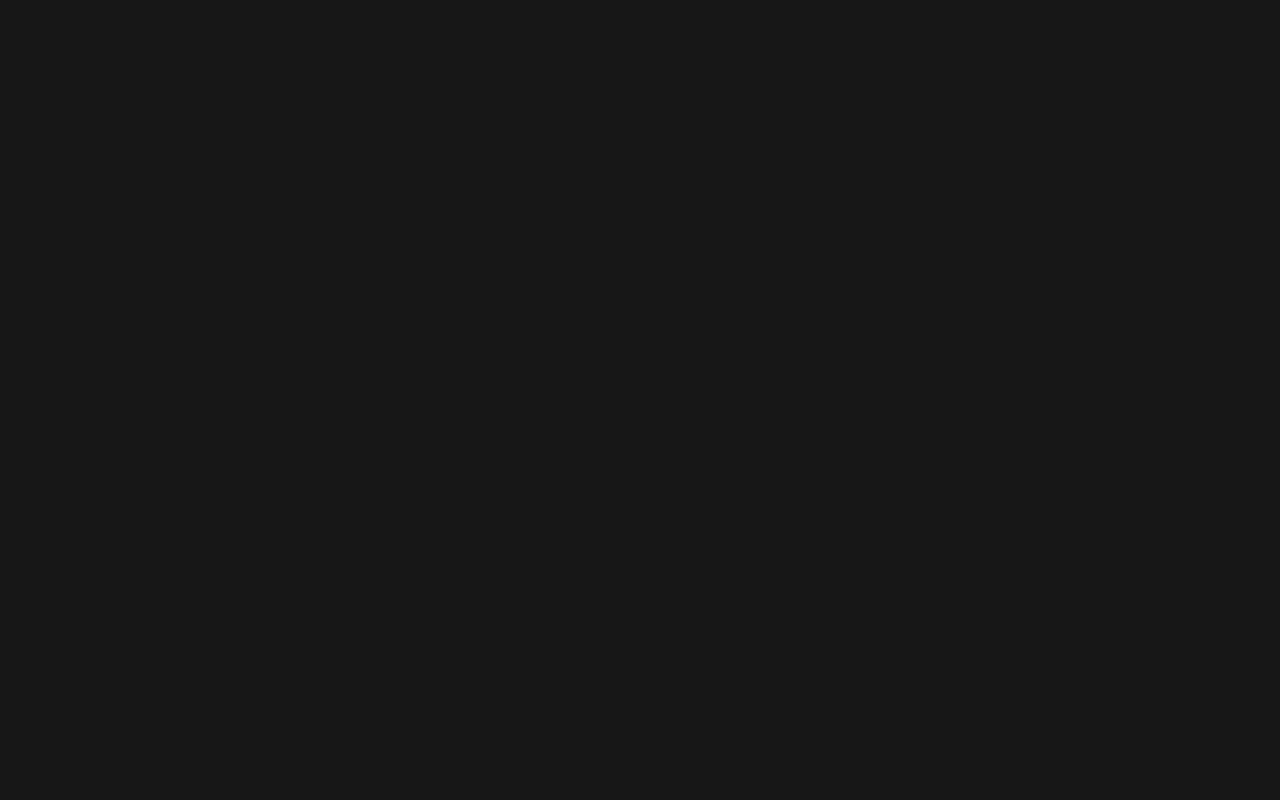
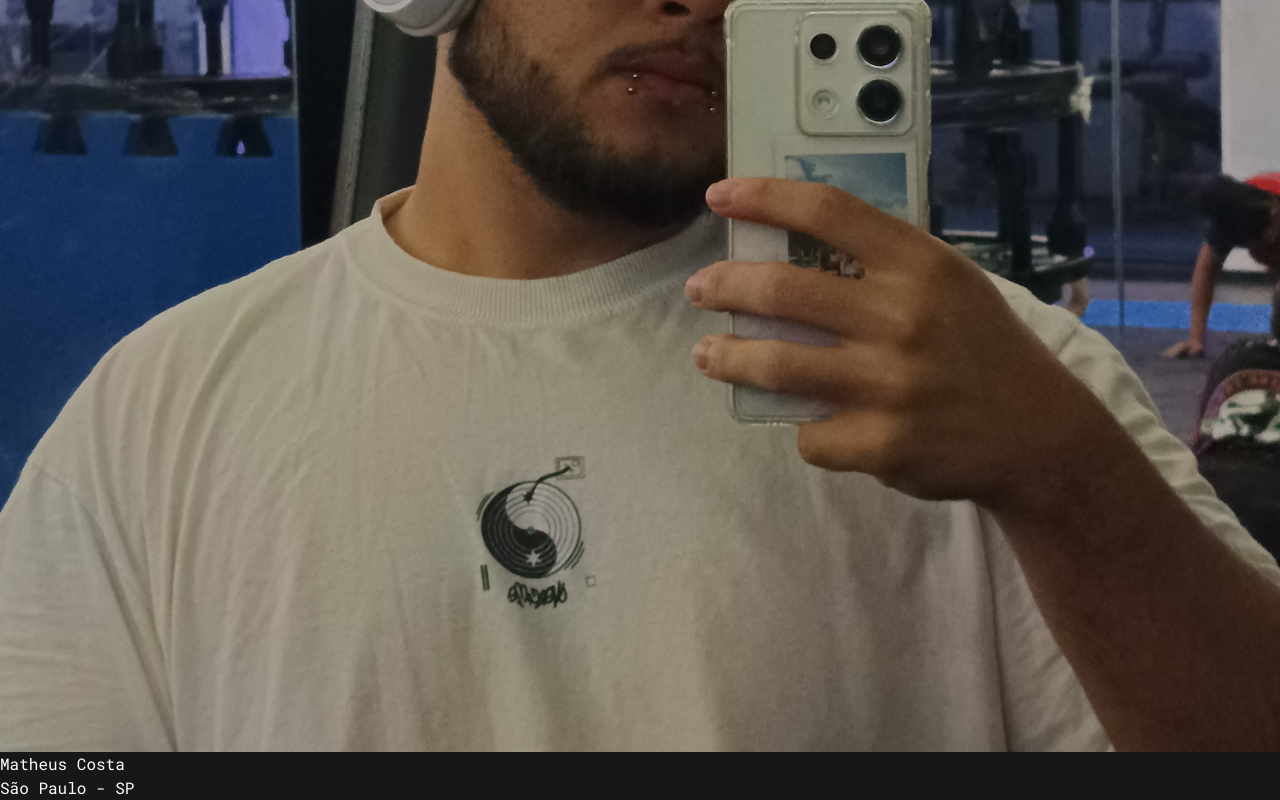
Before and after one commit to Matheus7p/MatheusDev, a React (Vite) app: page / in a window 1280 px wide. Shown: the part 558-1358 px from the top of the page. Before the commit the page ends 800 px from the top, so only its background shows below. Built offline with nearby package versions, Linux system fonts and the light colour scheme.

Commit message:
feat: add header

```diff
--- a/index.html
+++ b/index.html
@@ -7,11 +7,12 @@
     <link rel="preconnect" href="https://fonts.googleapis.com">
     <link rel="preconnect" href="https://fonts.gstatic.com" crossorigin>
     <link href="https://fonts.googleapis.com/css2?family=Poppins:ital,wght@0,100;0,200;0,300;0,400;0,500;0,600;0,700;0,800;0,900;1,100;1,200;1,300;1,400;1,500;1,600;1,700;1,800;1,900&display=swap" rel="stylesheet">
+    <link href="https://fonts.googleapis.com/css2?family=Roboto+Mono:ital,wght@0,100..700;1,100..700&display=swap" rel="stylesheet">
 
     <meta name="viewport" content="width=device-width, initial-scale=1.0" />
     <title>Matheus Costa</title>
   </head>
-  <body>
+  <body class="m-auto max-w-2xl py-6 px-2 sm:py-12 sm:px-4 selection:bg-[#5A32C8]/30">
     <div id="root"></div>
     <script type="module" src="/src/main.tsx"></script>
   </body>
--- a/src/App.tsx
+++ b/src/App.tsx
@@ -1,13 +1,16 @@
 import Cursor from "./components/cursor.component";
+import Header from "./components/header.component";
 import { CursorProvider } from "./context/cursor.ctx";
 
 function App() {
   return (
     <CursorProvider>
-      <Cursor />
-        <main className="">
-          <button>teste</button>
+      <div className="min-h-[calc(100vh-48px)] sm:min-h-[calc(100vh-96px)] flex flex-col">
+        <Cursor />
+        <main className="mx-auto p-6 w-full">
+          <Header />
         </main>
+      </div>
     </CursorProvider>
   );
 }
--- /dev/null
+++ b/src/components/header.component.tsx
@@ -0,0 +1,20 @@
+const Header = () => {
+  return (
+    <div className="flex justify-between items-center mb-16">
+      <div className="flex items-center gap-4">
+        <a href="/" className="cursor-pointer">
+          <img
+            src="matheus.jpg"
+            className="h-12 w-12 rounded-full shadow-[#5A32C8_-3px_0px_4px_0px] hover:scale-110 duration-200"
+          />
+        </a>
+        <div className="flex flex-col">
+          <p className="text-[#f5f5f5] font-bold text-md">Matheus Costa</p>
+          <p className="text-[#a3a3a3] font-normal text-sm">São Paulo - SP</p>
+        </div>
+      </div>
+    </div>
+  );
+};
+
+export default Header;
--- a/src/index.css
+++ b/src/index.css
@@ -6,6 +6,7 @@
   padding: 0;
   margin: 0;
   box-sizing: border-box;
-  font-family: "Poppins", sans-serif;
+  font-family: "Roboto mono", monospace;
   background-color: #171717;
+  color: white;
 }
```
Also changed, not shown: public/matheus.jpg (added).
